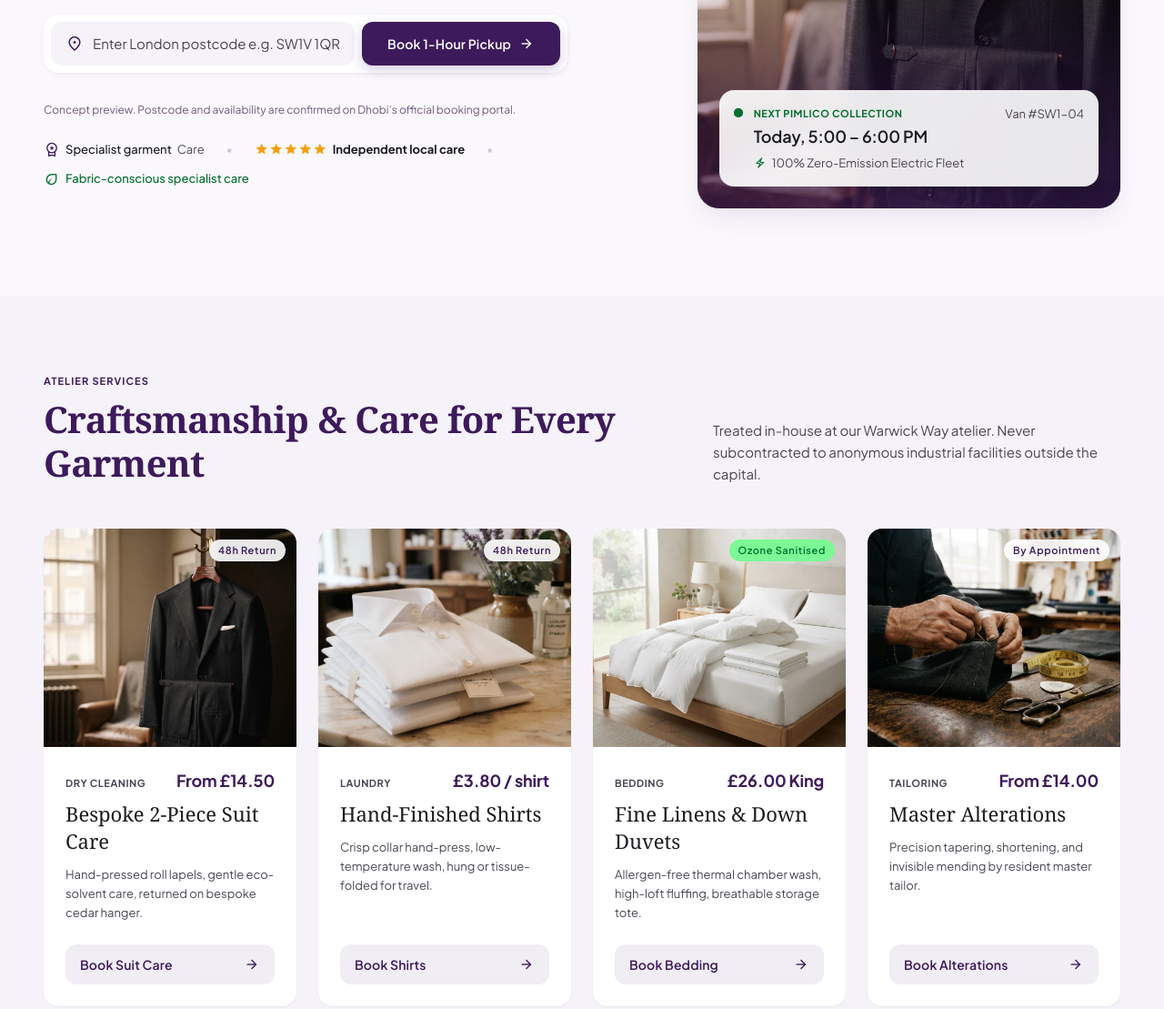
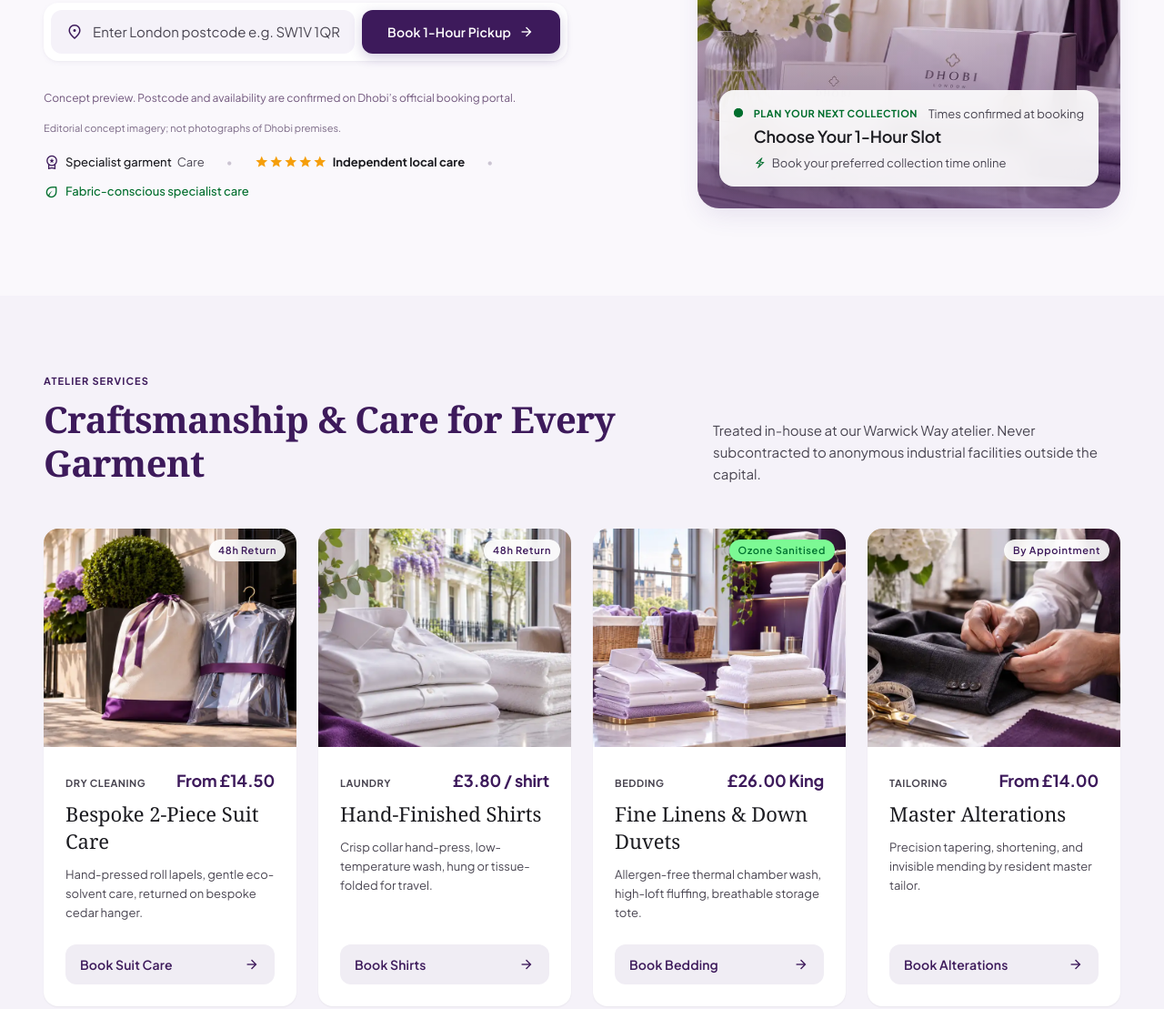
Before and after one commit to interiorsnura-png/dhobi-london-preview, a plain HTML site: page index.html in a window 1280 px wide. Shown: the part 505-1614 px from the top of the page at 91% size. Drawn offline with nearby package versions, Linux system fonts and the light colour scheme; a web font is replaced by a local one.

Commit message:
Publish Dhobi original editorial imagery across six website sections (retain noindex)

```diff
--- a/index.html
+++ b/index.html
@@ -8,7 +8,7 @@
 <meta name="theme-color" content="#3D1A5B"/>
 <meta property="og:type" content="website"/><meta property="og:title" content="Dhobi London — Collected with care. Returned beautifully."/>
 <meta property="og:description" content="Premium garment care, collected and delivered across Central and South West London."/>
-<link rel="preload" href="images/hero_suit.webp" as="image" type="image/webp"/>
+<link rel="preload" href="images/hero_atelier.webp" as="image" type="image/webp"/>
 <style>
 html{scroll-padding-top:120px;overflow-x:clip}body{overflow-x:clip}
 .hero-title{font-size:clamp(2.25rem,4.2vw,3.6rem)!important;line-height:1.12!important;letter-spacing:-.035em}
@@ -73,7 +73,7 @@ html{scroll-padding-top:120px;overflow-x:clip}body{overflow-x:clip}
 </button>
 </form>
 </div>
-<p style="font-size:12px;color:#71577d;margin:0 0 16px">Concept preview. Postcode and availability are confirmed on Dhobi’s official booking portal.</p><!-- Trust Row -->
+<p style="font-size:12px;color:#71577d;margin:0 0 16px">Concept preview. Postcode and availability are confirmed on Dhobi’s official booking portal.</p><p style="font-size:11px;color:#7b6986;margin:0 0 10px">Editorial concept imagery; not photographs of Dhobi premises.</p><!-- Trust Row -->
 <div class="flex flex-wrap items-center gap-y-3 gap-x-6 text-on-surface-variant font-body-sm text-body-sm pt-2">
 <div class="flex items-center gap-1.5">
 <span class="material-symbols-outlined text-primary text-[18px]">workspace_premium</span>
@@ -100,7 +100,7 @@ html{scroll-padding-top:120px;overflow-x:clip}body{overflow-x:clip}
 <!-- Right Editorial Garment Visual (5 cols) -->
 <div class="lg:col-span-5 relative">
 <div class="relative w-full aspect-[4/5] rounded-3xl overflow-hidden shadow-[0_12px_28px_-6px_rgba(75,46,131,0.12)]">
-<img class="w-full h-full object-cover transition-transform duration-700 hover:scale-105" alt="A bespoke charcoal bespoke tailored suit draped immaculately on a luxury wooden hanger inside a refined London Mayfair fitting salon, natural warm light pouring from Georgian sash windows, sharp fabric texture with visible pick-stitching and silk lining details." src="images/hero_suit.webp" fetchpriority="high" loading="eager" width="1200" height="1200" loading="lazy" decoding="async"/>
+<img class="w-full h-full object-cover transition-transform duration-700 hover:scale-105" alt="Editorial concept of immaculately cared-for white shirts and formalwear in a softly lit lavender-and-brass London-inspired boutique" src="images/hero_atelier.webp" fetchpriority="high" loading="eager" width="1200" height="1200" loading="lazy" decoding="async"/>
 <div class="absolute inset-0 bg-gradient-to-t from-primary/60 via-transparent to-transparent"></div>
 <!-- Glassmorphic Live Booking Status Chip -->
 <div class="absolute bottom-6 left-6 right-6 p-4 rounded-2xl bg-surface-container-lowest/90 backdrop-blur-md shadow-lg">
@@ -111,13 +111,13 @@ html{scroll-padding-top:120px;overflow-x:clip}body{overflow-x:clip}
 </div>
 <div class="flex-1 min-w-0">
 <div class="flex items-center justify-between gap-2">
-<p class="font-label-sm text-label-sm text-secondary uppercase tracking-wider font-bold">Next Pimlico Collection</p>
-<span class="font-body-sm text-body-sm text-on-surface-variant">Van #SW1-04</span>
+<p class="font-label-sm text-label-sm text-secondary uppercase tracking-wider font-bold">Plan Your Next Collection</p>
+<span class="font-body-sm text-body-sm text-on-surface-variant">Times confirmed at booking</span>
 </div>
-<p class="font-title text-title text-on-surface font-semibold mt-0.5">Today, 5:00 – 6:00 PM</p>
+<p class="font-title text-title text-on-surface font-semibold mt-0.5">Choose Your 1-Hour Slot</p>
 <div class="flex items-center gap-1.5 mt-1.5 text-on-surface-variant font-body-sm text-body-sm">
 <span class="material-symbols-outlined text-[14px] text-secondary">electric_bolt</span>
-<span>100% Zero-Emission Electric Fleet</span>
+<span>Book your preferred collection time online</span>
 </div>
 </div>
 </div>
@@ -151,7 +151,7 @@ html{scroll-padding-top:120px;overflow-x:clip}body{overflow-x:clip}
 <!-- Card 1: Suit Dry Cleaning -->
 <div class="group bg-surface-container-lowest rounded-2xl overflow-hidden shadow-sm hover:shadow-xl transition-all duration-300 hover:-translate-y-1 flex flex-col">
 <div class="relative h-60 overflow-hidden bg-surface-container">
-<img class="w-full h-full object-cover group-hover:scale-105 transition-transform duration-500" alt="Close up detail of a tailored dark navy suit jacket on a walnut hanger with soft light, crisp hand-pressed lapels, and pristine wool texture inside a vintage British wardrobe setting." src="images/service_suit.webp" loading="lazy" decoding="async"/>
+<img class="w-full h-full object-cover group-hover:scale-105 transition-transform duration-500" alt="Carefully prepared freshly cleaned jacket and shirts ready for doorstep delivery in a London townhouse" src="images/service_dry_cleaning_editorial.webp" loading="lazy" decoding="async"/>
 <div class="absolute top-3 right-3 px-2.5 py-1 rounded-full bg-surface-container-lowest/90 backdrop-blur-sm font-label-sm text-label-sm text-primary font-semibold">
               48h Return
             </div>
@@ -176,7 +176,7 @@ html{scroll-padding-top:120px;overflow-x:clip}body{overflow-x:clip}
 <!-- Card 2: Jermyn Street Shirt Service -->
 <div class="group bg-surface-container-lowest rounded-2xl overflow-hidden shadow-sm hover:shadow-xl transition-all duration-300 hover:-translate-y-1 flex flex-col">
 <div class="relative h-60 overflow-hidden bg-surface-container">
-<img class="w-full h-full object-cover group-hover:scale-105 transition-transform duration-500" alt="Stack of immaculate crisp white Egyptian cotton shirts freshly hand-pressed with pristine Jermyn street shirt tags and lavender sprigs on a warm marble tailor counter." src="images/service_shirts.webp" loading="lazy" decoding="async"/>
+<img class="w-full h-full object-cover group-hover:scale-105 transition-transform duration-500" alt="Crisp white formal shirts, folded with care on a marble table beside a bright London window" src="images/service_shirts_editorial.webp" loading="lazy" decoding="async"/>
 <div class="absolute top-3 right-3 px-2.5 py-1 rounded-full bg-surface-container-lowest/90 backdrop-blur-sm font-label-sm text-label-sm text-primary font-semibold">
               48h Return
             </div>
@@ -201,7 +201,7 @@ html{scroll-padding-top:120px;overflow-x:clip}body{overflow-x:clip}
 <!-- Card 3: Down Bedding & Fine Linens -->
 <div class="group bg-surface-container-lowest rounded-2xl overflow-hidden shadow-sm hover:shadow-xl transition-all duration-300 hover:-translate-y-1 flex flex-col">
 <div class="relative h-60 overflow-hidden bg-surface-container">
-<img class="w-full h-full object-cover group-hover:scale-105 transition-transform duration-500" alt="Fluffy high-loft white goose down duvet and folded hotel-quality Egyptian sateen bed linen stacked neatly on a bright sunlit oak bedroom suite." src="images/service_bedding.webp" loading="lazy" decoding="async"/>
+<img class="w-full h-full object-cover group-hover:scale-105 transition-transform duration-500" alt="Freshly laundered linens and towels in a boutique garment-care setting with lavender tones" src="images/service_bedding_editorial.webp" loading="lazy" decoding="async"/>
 <div class="absolute top-3 right-3 px-2.5 py-1 rounded-full bg-secondary-container text-on-secondary-container font-label-sm text-label-sm font-semibold">
               Ozone Sanitised
             </div>
@@ -226,7 +226,7 @@ html{scroll-padding-top:120px;overflow-x:clip}body{overflow-x:clip}
 <!-- Card 4: Savile Row Tailoring -->
 <div class="group bg-surface-container-lowest rounded-2xl overflow-hidden shadow-sm hover:shadow-xl transition-all duration-300 hover:-translate-y-1 flex flex-col">
 <div class="relative h-60 overflow-hidden bg-surface-container">
-<img class="w-full h-full object-cover group-hover:scale-105 transition-transform duration-500" alt="Artisan tailor hands hand-stitching bespoke herringbone tweed suit trousers with needle and thread, brass tailor shears and vintage measuring tape on aged oak workshop table." src="images/service_tailoring.webp" loading="lazy" decoding="async"/>
+<img class="w-full h-full object-cover group-hover:scale-105 transition-transform duration-500" alt="Close-up of careful hand stitching on a charcoal tailored jacket, with brass scissors and measuring tape" src="images/service_tailoring_editorial.webp" loading="lazy" decoding="async"/>
 <div class="absolute top-3 right-3 px-2.5 py-1 rounded-full bg-surface-container-lowest/90 backdrop-blur-sm font-label-sm text-label-sm text-primary font-semibold">
               By Appointment
             </div>
@@ -289,7 +289,7 @@ html{scroll-padding-top:120px;overflow-x:clip}body{overflow-x:clip}
 <!-- Heritage Photo & Detail (5 cols) -->
 <div class="lg:col-span-5 relative">
 <div class="relative rounded-2xl overflow-hidden aspect-[4/3] shadow-md">
-<img class="w-full h-full object-cover" alt="Interior of classic London dry cleaning atelier on Warwick Way showing vintage pressing machines, wooden counters, fine garment hanging rails, and tailoring tools with warm natural window lighting." src="images/heritage_workshop.webp" loading="lazy" decoding="async"/>
+<img class="w-full h-full object-cover" alt="Editorial garment-finishing scene with freshly pressed shirts, tailored jackets and a steam iron in a London-inspired atelier" src="images/heritage_atelier_editorial.webp" loading="lazy" decoding="async"/>
 <div class="absolute inset-0 bg-primary/10"></div>
 </div>
 <!-- Quote Callout Card -->
```
Also changed, not shown: images/heritage_atelier_editorial.webp (added), images/hero_atelier.webp (added), images/service_bedding_editorial.webp (added), images/service_dry_cleaning_editorial.webp (added), images/service_shirts_editorial.webp (added), images/service_tailoring_editorial.webp (added).
